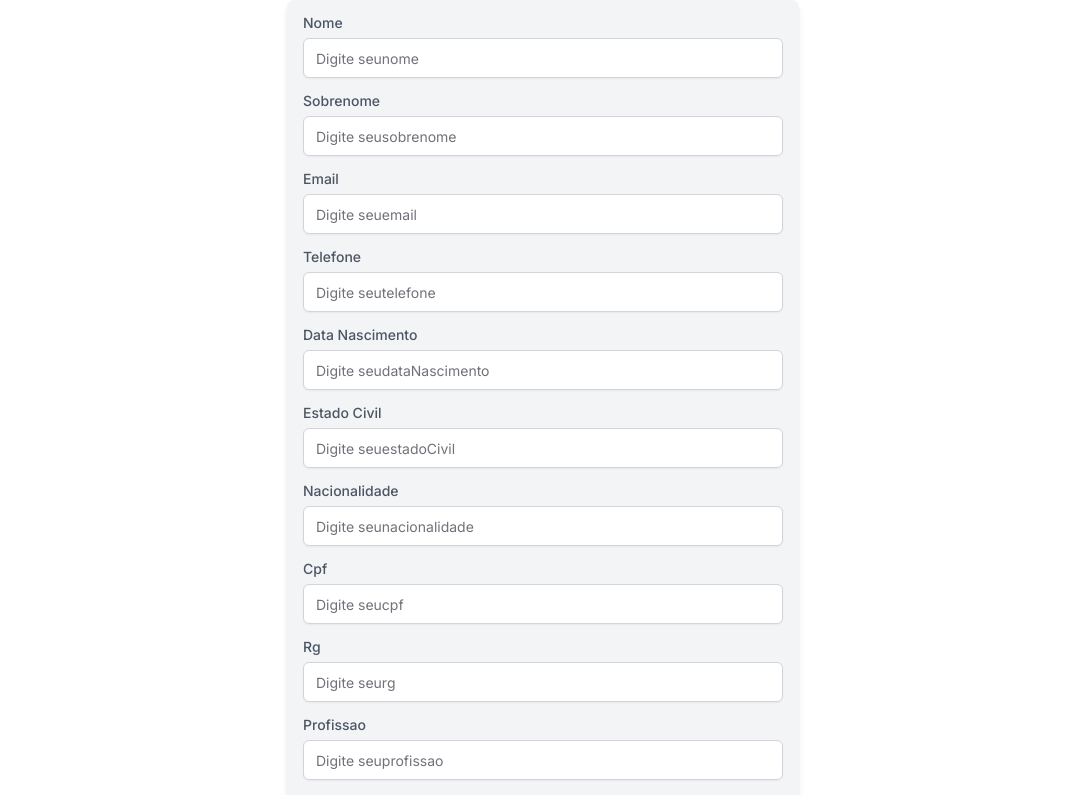
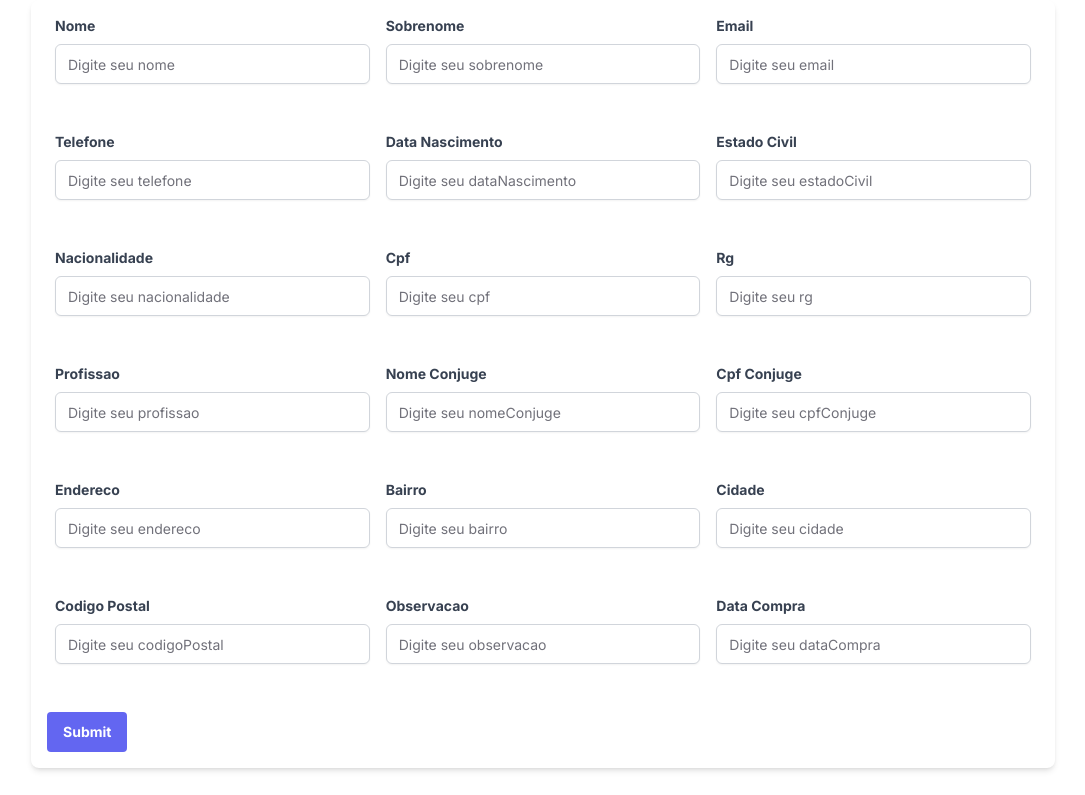
Before and after one commit to JeanDares/frontAgencia, a Next.js app: page / in a window 1280 px wide. Shown: the top 795 px of the page, without its empty margins (97-1182 px from the left). Built offline with nearby package versions, Linux system fonts and the light colour scheme.

Commit message:
ajsutado mensagens de erro

```diff
--- a/src/app/componentes/form/formComponent.tsx
+++ b/src/app/componentes/form/formComponent.tsx
@@ -1,4 +1,5 @@
 'use client'
+
 import { Button } from "@/components/ui/button";
 import { Form } from "@/components/ui/form";
 import { zodResolver } from "@hookform/resolvers/zod";
@@ -7,25 +8,26 @@ import { z } from "zod";
 import InputField from "./inputField";
 
 const formSchema = z.object({
-    nome: z.string().min(2).max(50),
-    sobrenome: z.string().min(2).max(50),
-    email: z.string().email(),
+    nome: z.string().min(2, { message: 'O nome deve ter pelo menos 2 caracteres' }).max(50, { message: 'O nome não pode ter mais de 50 caracteres' }),
+    sobrenome: z.string().min(2, { message: 'O sobrenome deve ter pelo menos 2 caracteres' }).max(50, { message: 'O sobrenome não pode ter mais de 50 caracteres' }),
+    email: z.string().email({ message: 'O email fornecido não é válido' }),
     telefone: z.string(),
     dataNascimento: z.string().optional(),
     estadoCivil: z.string().optional(),
     nacionalidade: z.string().optional(),
-    cpf: z.string().min(11).max(14),
-    rg: z.string().min(2).max(20),
+    cpf: z.string().min(11, { message: 'O CPF deve ter pelo menos 11 caracteres' }).max(14, { message: 'O CPF não pode ter mais de 14 caracteres' }),
+    rg: z.string().min(2, { message: 'O RG deve ter pelo menos 2 caracteres' }).max(20, { message: 'O RG não pode ter mais de 20 caracteres' }),
     profissao: z.string().optional(),
     nomeConjuge: z.string().optional(),
-    cpfConjuge: z.string().min(11).max(14).optional(),
+    cpfConjuge: z.string().min(11, { message: 'O CPF do cônjuge deve ter pelo menos 11 caracteres' }).max(14, { message: 'O CPF do cônjuge não pode ter mais de 14 caracteres' }).optional(),
     endereco: z.string().optional(),
     bairro: z.string().optional(),
     cidade: z.string().optional(),
-    codigoPostal: z.string().min(8).max(9).optional(),
+    codigoPostal: z.string().min(8, { message: 'O código postal deve ter pelo menos 8 caracteres' }).max(9, { message: 'O código postal não pode ter mais de 9 caracteres' }).optional(),
     observacao: z.string().optional(),
     dataCompra: z.string().optional(),
-})
+});
+
 
 export function RegistrationForm() {
     const form = useForm<z.infer<typeof formSchema>>({
@@ -33,30 +35,32 @@ export function RegistrationForm() {
         defaultValues: Object.fromEntries(
             Object.entries(formSchema.shape).map(([key, value]) => [key, ""])
         ),
-    })
+    });
 
     function onSubmit(values: z.infer<typeof formSchema>) {
-        console.log(values)
+        console.log(values);
     }
 
     return (
         <Form {...form}>
-            <form onSubmit={form.handleSubmit(onSubmit)} className="max-w-lg mx-auto p-4 bg-gray-100 rounded-lg shadow-md">
-                <div className="grid grid-cols-1 gap-y-4">
+            <form onSubmit={form.handleSubmit(onSubmit)} className="max-w-screen-lg mx-auto p-4 bg-white rounded-lg shadow-md w-80%">
+                <div className="grid grid-cols-1 sm:grid-cols-2 md:grid-cols-3 gap-y-4">
                     {Object.entries(formSchema.shape).map(([key, value]) => (
-                        <InputField
-                            key={key}
-                            control={form.control}
-                            name={key}
-                            label={key.replace(/([A-Z])/g, ' $1').trim()} // Adiciona espaços antes de letras maiúsculas
-                            placeholder={key}
-                        />
+                        <div key={key} className="mb-4">
+                            <InputField
+                                control={form.control}
+                                name={key}
+                                label={key.replace(/([A-Z])/g, ' $1').trim()}
+                                placeholder={key}
+
+                            />
+                        </div>
                     ))}
                 </div>
-                <Button type="submit" className="bg-blue-500 hover:bg-blue-600 text-white font-bold py-2 px-4 rounded mt-4">
+                <Button type="submit" className="bg-indigo-500 hover:bg-indigo-600 text-white font-bold py-2 px-4 rounded mt-4">
                     Submit
                 </Button>
             </form>
         </Form>
-    )
+    );
 }
--- a/src/app/componentes/form/inputField.tsx
+++ b/src/app/componentes/form/inputField.tsx
@@ -1,4 +1,4 @@
-import { FormControl, FormField, FormItem, FormLabel, FormMessage } from "@/components/ui/form";
+import { FormField, FormLabel, FormMessage } from "@/components/ui/form";
 import { Input } from "@/components/ui/input";
 
 export interface InputFieldProps {
@@ -21,18 +21,20 @@ const InputField = ({ control, name, label, placeholder }: InputFieldProps) => {
             control={control}
             name={name}
             render={({ field }) => (
-                <FormItem className="flex flex-col">
-                    <FormLabel className="text-gray-600">{capitalizedLabel}</FormLabel>
-                    <FormControl className="mt-1 relative rounded-md shadow-sm">
+                <div className="mb-4 mx-2">
+                    <FormLabel className="block text-gray-700 text-sm font-bold mb-2">{capitalizedLabel}</FormLabel>
+                    <div className="mb-2">
                         <Input
-                            placeholder={"Digite seu" + placeholder}
+                            placeholder={"Digite seu " + placeholder}
                             type="text"
                             {...field}
-                            className="block w-full pr-10 border-gray-300 focus:outline-none focus:border-blue-500 focus:ring focus:ring-blue-500 focus:ring-opacity-50 rounded-md"
+                            className="w-full py-2 px-3 border border-gray-300 rounded-md shadow-sm focus:outline-none focus:border-indigo-500 focus:ring focus:ring-indigo-200 focus:ring-opacity-50"
                         />
-                    </FormControl>
-                    <FormMessage />
-                </FormItem>
+                    </div>
+                    <FormMessage style={{ fontSize: '0.75rem', color: '#e53e3e' }} />
+
+
+                </div>
             )}
         />
     );
```
